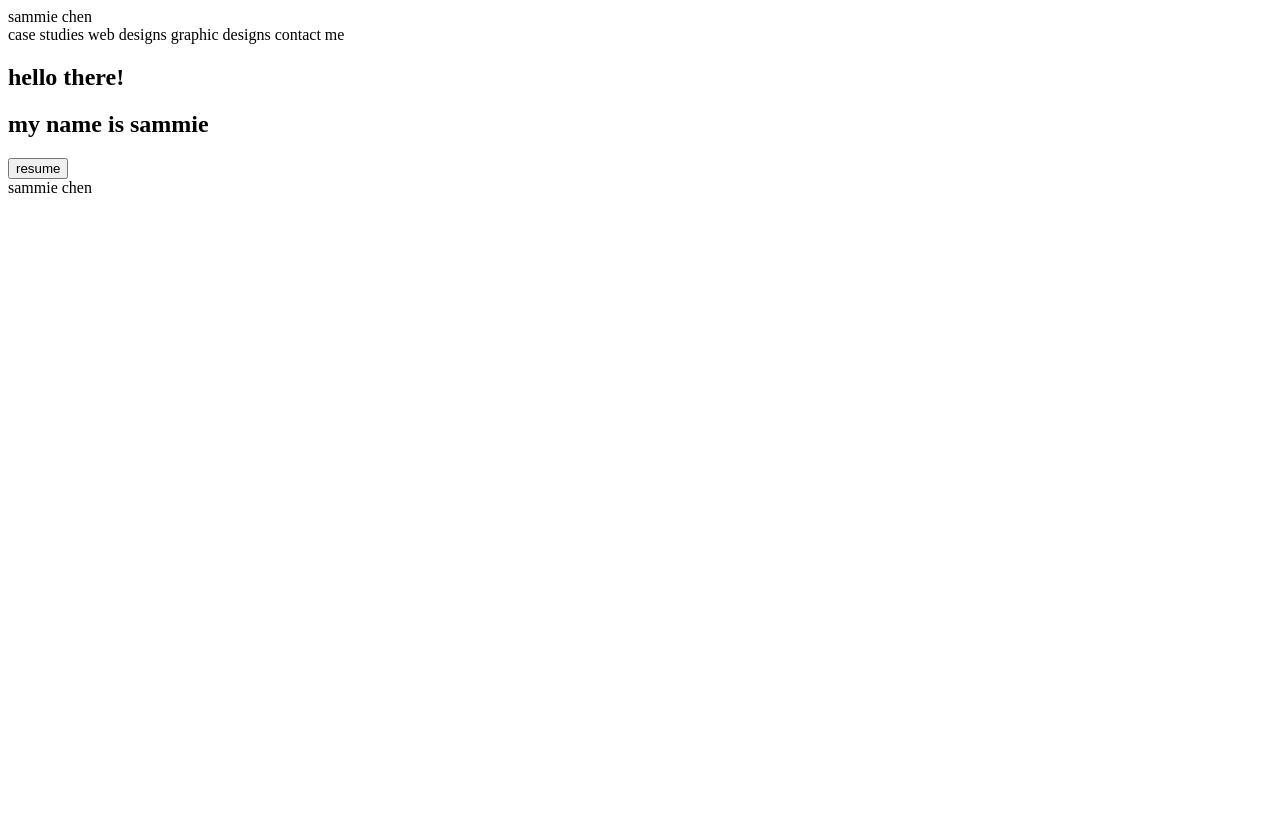
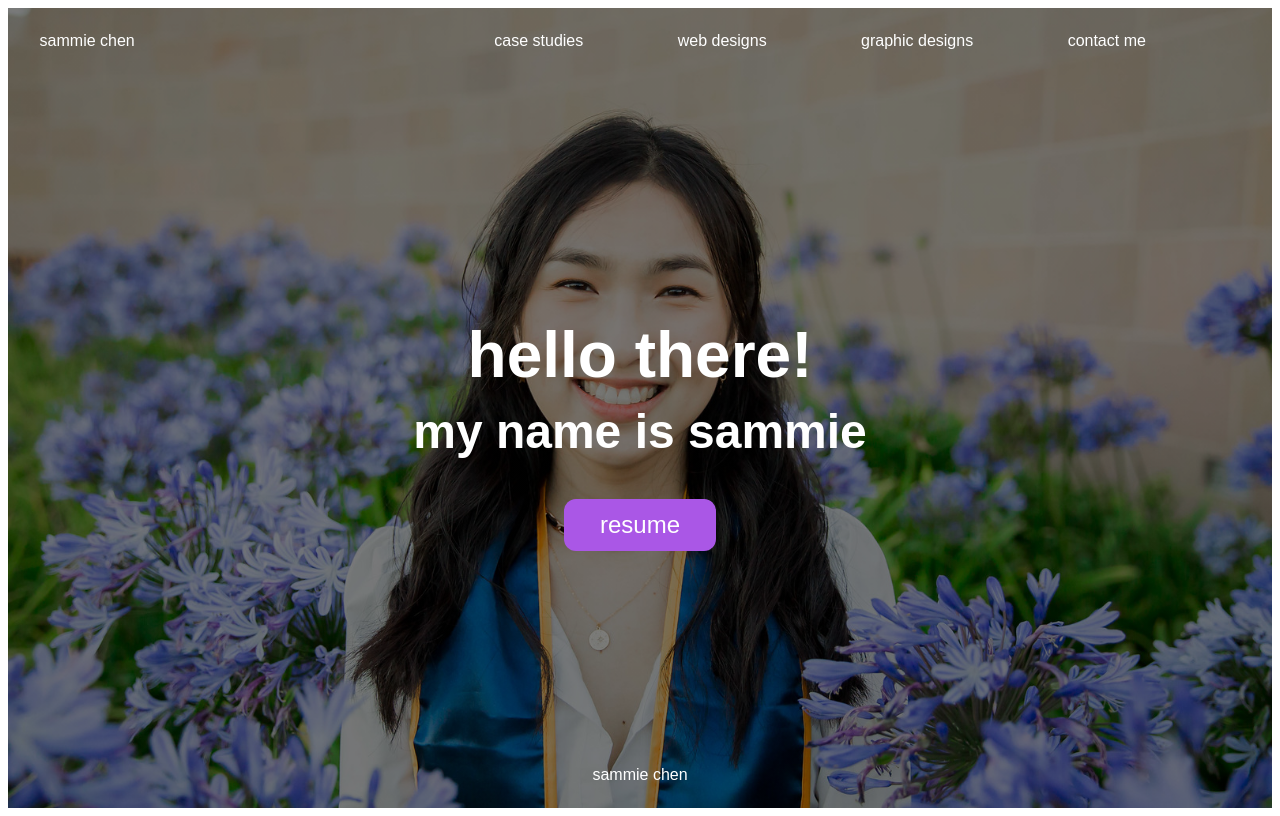
Before and after one commit to samanthachen954/UX_UI_HW_17, a plain HTML site: page UX HW 17/index.html in a window 1280 px wide. Drawn offline with Linux system fonts and the light colour scheme.

Commit message:
final 6/9/22 12:06 am

```diff
--- a/UX HW 17/index.html
+++ b/UX HW 17/index.html
@@ -2,7 +2,7 @@
 <html>
     <head>
         <meta name="viewport" content="width=device-width, initial-scale=1.0">
-        <link href="../CSS/content.css" rel="stylesheet" type="text/css">
+        <link href="../CSS/index.css" rel="stylesheet" type="text/css">
         <title>sammie's home screen</title>
     </head>
     <body>
```
